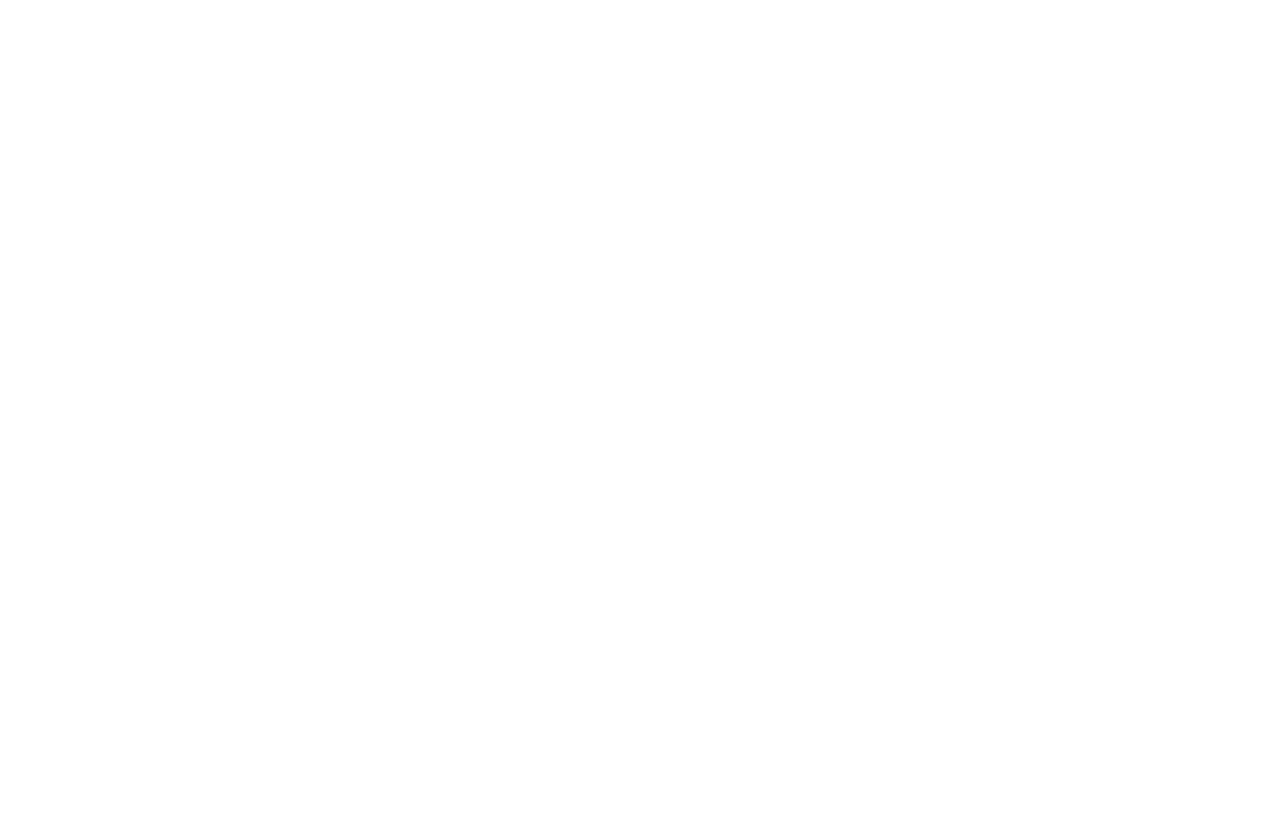
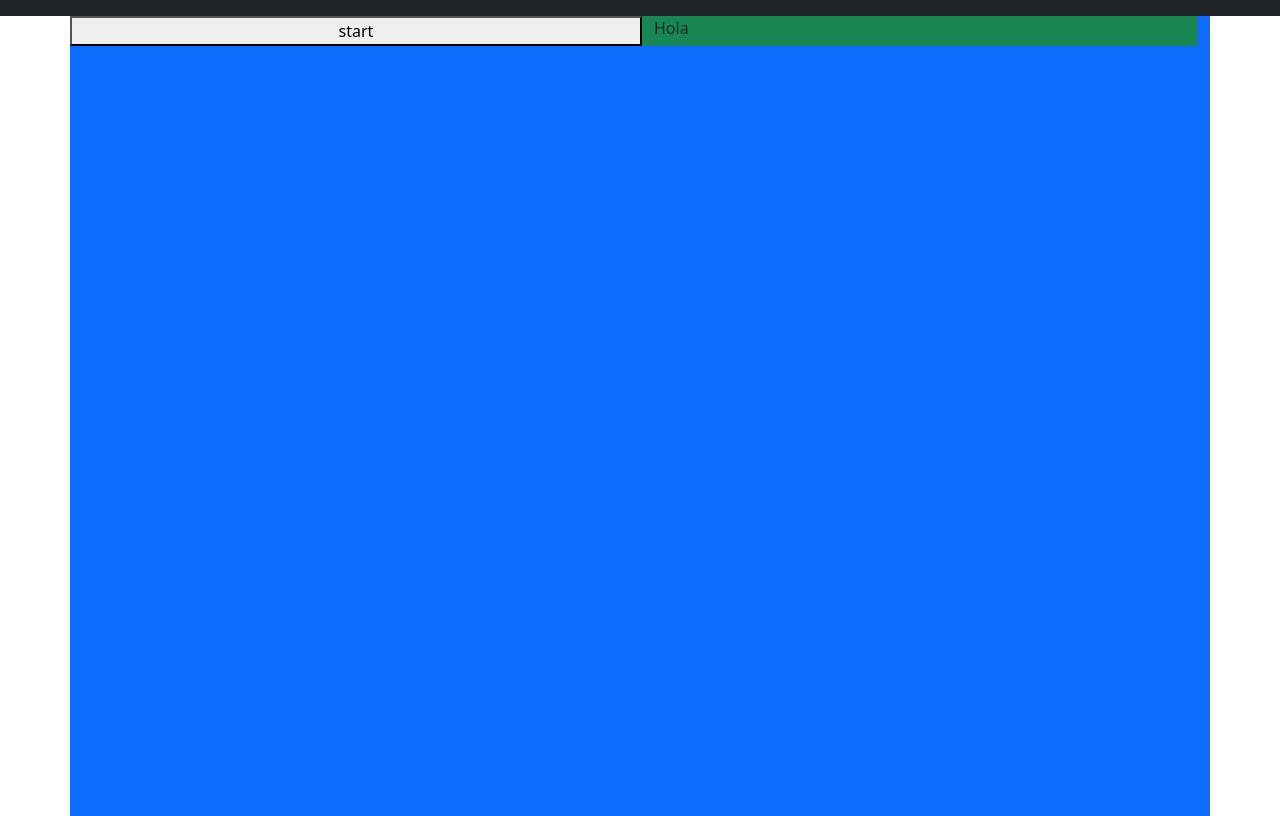
Before and after one commit to rodrigoEsquel/Memoria, a website: page index.html in a window 1280 px wide. Drawn offline with nearby package versions, Linux system fonts and the light colour scheme.

Commit message:
Agrega esqueleto del HTML

```diff
--- a/index.html
+++ b/index.html
@@ -1,19 +1,36 @@
 <!DOCTYPE html>
 <html lang="en">
+
 <head>
   <meta charset="UTF-8">
   <meta http-equiv="X-UA-Compatible" content="IE=edge">
   <meta name="viewport" content="width=device-width, initial-scale=1.0">
-  <link href="https://cdn.jsdelivr.net/npm/bootstrap@5.1.3/dist/css/bootstrap.min.css" rel="stylesheet" integrity="sha384-1BmE4kWBq78iYhFldvKuhfTAU6auU8tT94WrHftjDbrCEXSU1oBoqyl2QvZ6jIW3" crossorigin="anonymous">
+  <link href="https://cdn.jsdelivr.net/npm/bootstrap@5.1.3/dist/css/bootstrap.min.css" rel="stylesheet"
+    integrity="sha384-1BmE4kWBq78iYhFldvKuhfTAU6auU8tT94WrHftjDbrCEXSU1oBoqyl2QvZ6jIW3" crossorigin="anonymous">
   <!--<link rel="stylesheet" href="node_modules\bootstrap\dist\css\bootstrap.min.css">-->
   <title>Juego-de-la-Memoria</title>
 </head>
+
 <body>
-<nav></nav>
-  <div class="container">
+  <nav class="navbar navbar-dark bg-dark">
+    <div>
 
+    </div>
+  </nav>
+  <div class="container bg-primary vh-100">
+    <div class="bg-success">
+      <div class="row">
+        <button class="col">start</button>
+        <div class="col">Hola</div>
+      </div>
+    </div>
+    <div class="mh-100 bg-secondary">
+      <div id="contenedor-cartas" class="bg-danger">
+      </div>
+    </div>
 
   </div>
   <script src="index.js"></script>
 </body>
+
 </html>
```
